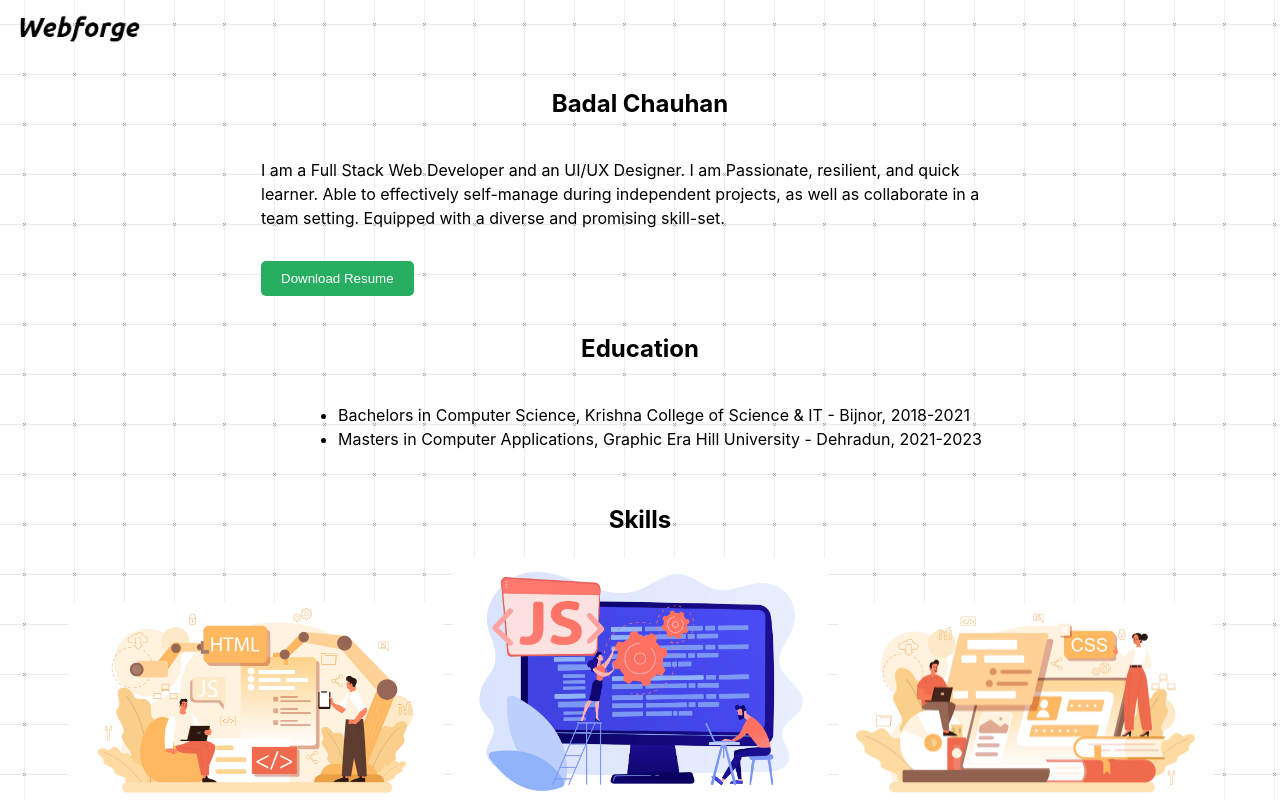
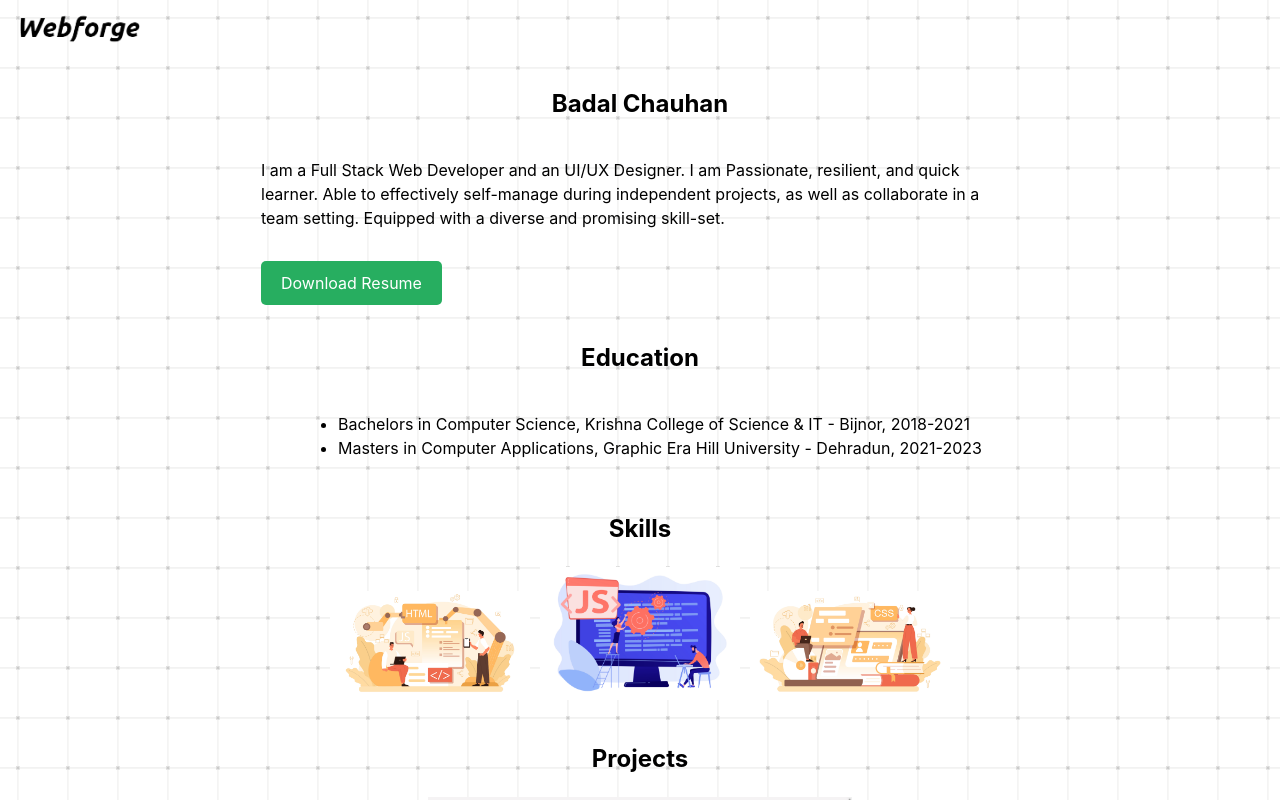
Before and after one commit to BadalChauhan15/my-portfolio, a React (Create React App) app: page / in a window 1280 px wide. Shown: the top 800 px of the page. Built offline with nearby package versions, Linux system fonts and the light colour scheme.

Commit message:
second commit

```diff
--- a/src/components/About.js
+++ b/src/components/About.js
@@ -30,7 +30,18 @@ function About() {
     }}>
       <h2 style={{ textAlign: 'left', color: '#000000' }}>Badal Chauhan</h2>
       <p style={{ textAlign: 'left' }}>I am a Full Stack Web Developer and an UI/UX Designer. I am Passionate, resilient, and quick learner. Able to effectively self-manage during independent projects, as well as collaborate in a team setting. Equipped with a diverse and promising skill-set.</p>
-      <button style={buttonStyle}>Download Resume</button>
+      <a href='https://drive.google.com/uc?export=download&id=1Y5nu7viFmAYYIDlTqWUGiavqleeUvkkt' style={{textDecoration: 'none', alignSelf: 'flex-start',
+    marginTop: '15px',
+    borderRadius: "5px",
+    backgroundColor: "#27ae60",
+    color: "white",
+    border: "none",
+    padding: '10px 20px',
+    cursor: 'pointer',
+    transition: 'background-color 0.3s ease',
+    "hover": {
+      backgroundColor: '#adb5bd'
+    } }}>Download Resume</a>
     </section>
   );
 }
--- a/src/components/Certificate.js
+++ b/src/components/Certificate.js
@@ -8,9 +8,9 @@ function Certificate() {
     <section id="certificates" style={{ margin: '15px', display: "flex", alignItems: "center", flexDirection: "column" }}>
       <h2 style={{ color: '#000000' }}>Certificates</h2>
       <div>
-        <img src={Cert_1} alt="Certificate 1" style={{ margin: '10px', width: '30%' }}/>
-        <img src={Cert_2} alt="Certificate 2" style={{ margin: '10px', width: '30%' }}/>
-        <img src={Cert_3} alt="Certificate 3" style={{ margin: '10px', width: '30%' }}/>
+        <img src={Cert_1} alt="Certificate 1" style={{ margin: '10px', width: '350px' }}/>
+        <img src={Cert_2} alt="Certificate 2" style={{ margin: '10px', width: '350px' }}/>
+        <img src={Cert_3} alt="Certificate 3" style={{ margin: '10px', width: '350px' }}/>
       </div>
     </section>
   );
--- a/src/components/Footer.js
+++ b/src/components/Footer.js
@@ -3,7 +3,7 @@ import React from 'react';
 function Footer() {
   return (
     <footer style={{ display: "flex", alignItems: "center", flexDirection: "column", color: '#000000', fontWeight: 'bold', marginTop: '15px' }}>
-      <p>© 2023 WebForge. All rights reserved.</p>
+      <p>© 2023 BadalChauhan. All rights reserved.</p>
     </footer>
   );
 }
--- a/src/components/Skills.js
+++ b/src/components/Skills.js
@@ -9,9 +9,9 @@ function Skills() {
     <section id="skills" style={{ margin: '15px', display: "flex", alignItems: "center", flexDirection: "column" }}>
       <h1 style={{ color: '#000000' }}>Skills</h1>
       <div>
-        <img src={Skill_1} alt="Skill 1" style={{ marginLeft: '10px', marginRight: '10px', width: '30%' }}/>
-        <img src={Skill_3} alt="Skill 3" style={{ width: '30%' }}/>
-        <img src={Skill_2} alt="Skill 2" style={{ marginLeft: '10px', marginRight: '10px', width: '30%' }}/>
+        <img src={Skill_1} alt="Skill 1" style={{ marginLeft: '10px', marginRight: '10px', width: '200px' }}/>
+        <img src={Skill_3} alt="Skill 3" style={{ width: '200px' }}/>
+        <img src={Skill_2} alt="Skill 2" style={{ marginLeft: '10px', marginRight: '10px', width: '200px' }}/>
       </div>
     </section>
 
```
